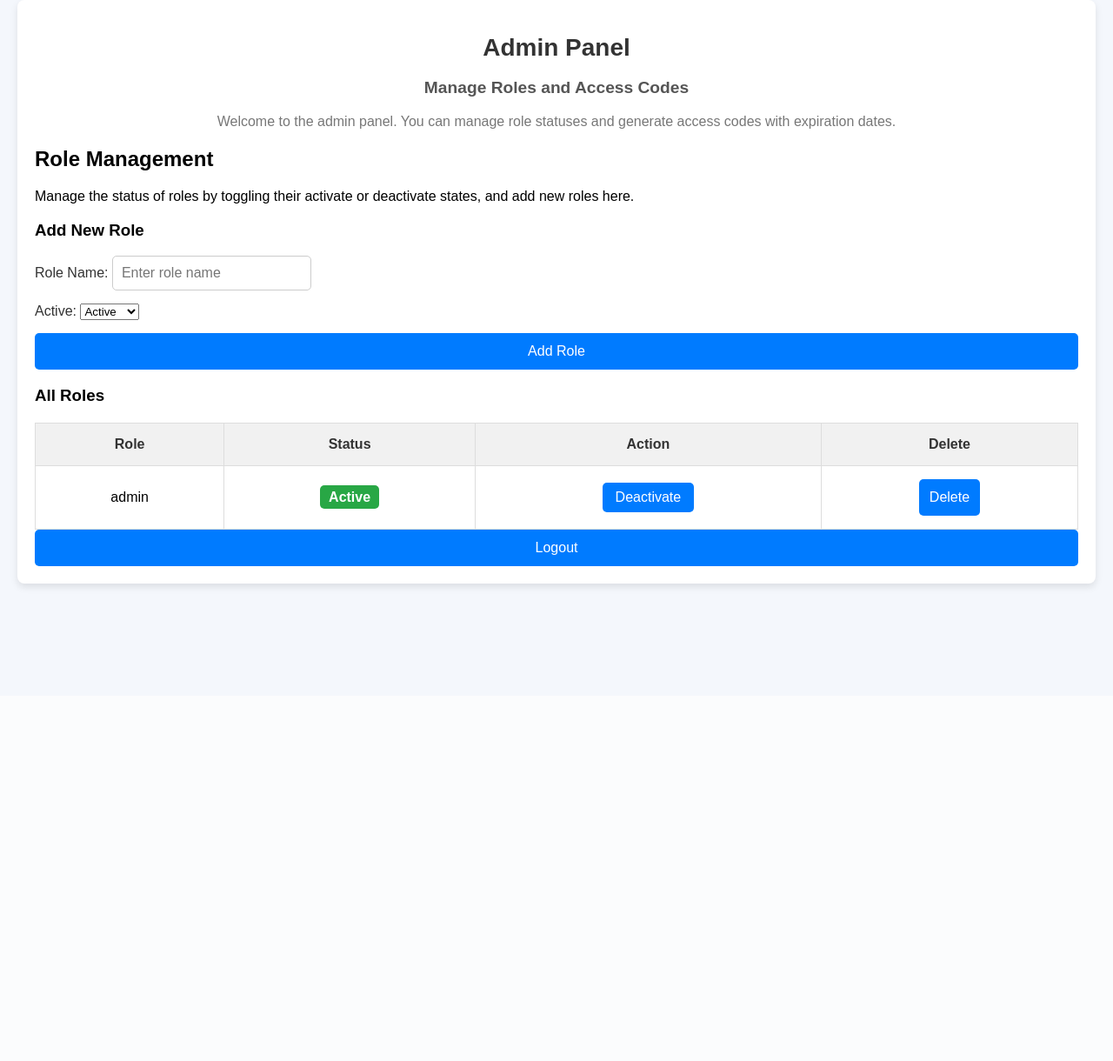
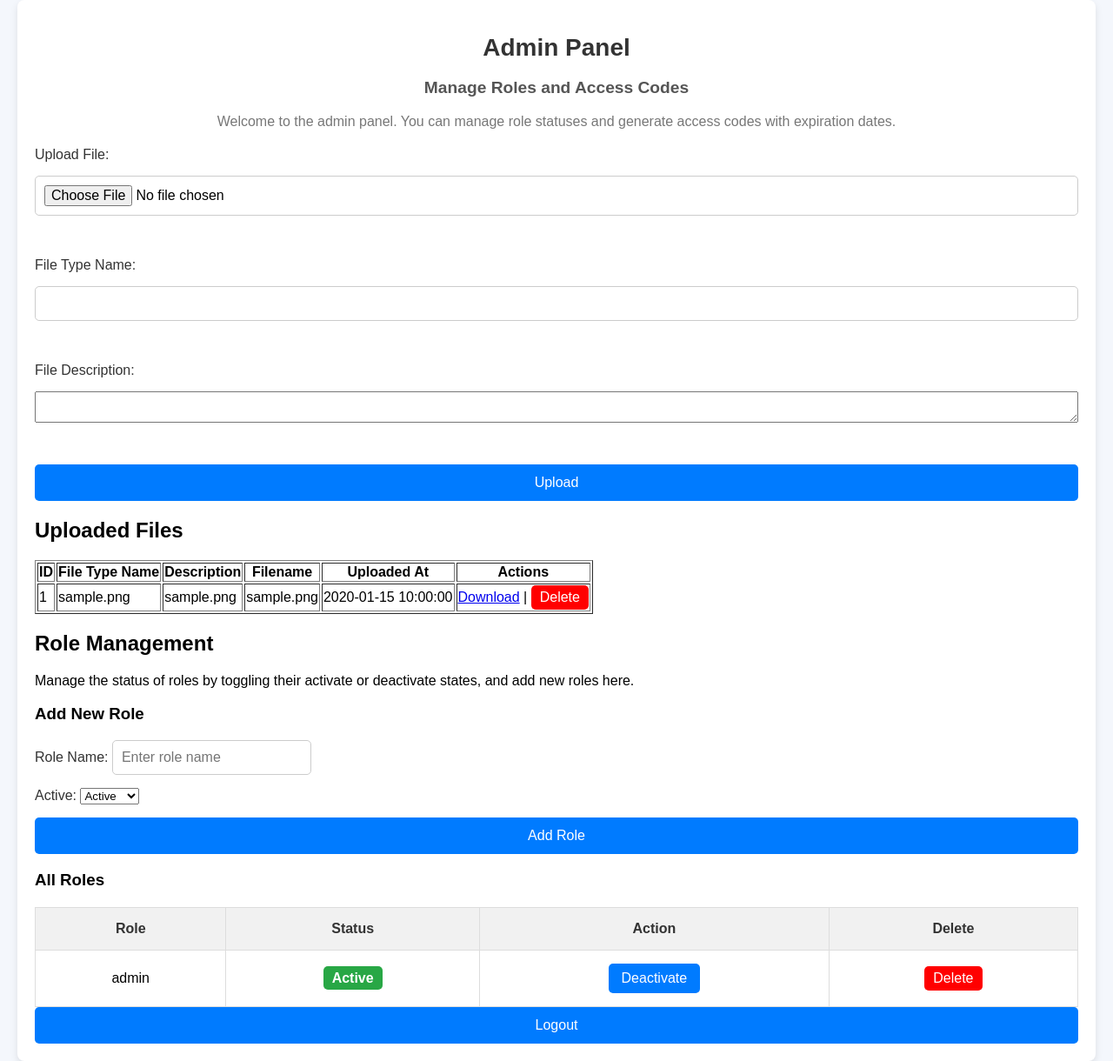
Before and after one commit to bentab1/Flask_web_app, a Flask app: template templates/admin_panel.html in a window 1280 px wide. Shown: the whole page at 87% size. Before the commit the page ends 678 px from the top, so only its background shows below. Run offline with Flask 3, Linux system fonts and the light colour scheme; the template is opened without the code that fills it: values that come from a table or form of the project are taken from there, others are empty; tables that the repository leaves empty hold one stand-in row (values such as "Sample post").

Commit message:
commit
added Download

```diff
--- a/app.py
+++ b/app.py
@@ -3,6 +3,10 @@ from flask_sqlalchemy import SQLAlchemy
 from dotenv import load_dotenv
 import os
 import pytz
+from flask import send_from_directory, current_app
+from flask_wtf import FlaskForm
+from wtforms import FileField, StringField, TextAreaField, SubmitField
+from wtforms.validators import DataRequired
 from werkzeug.utils import secure_filename
 from flask_migrate import Migrate
 from werkzeug.exceptions import RequestEntityTooLarge
@@ -10,6 +14,7 @@ from functools import wraps
 from datetime import datetime, timedelta
 import random
 import string
+import re
 
 # Initialize Flask app
 app = Flask(__name__)
@@ -28,8 +33,14 @@ app.config['ALLOWED_EXTENSIONS'] = {'pdf', 'doc', 'docx'}
 
 # Set maximum content length (2MB)
 app.config['MAX_CONTENT_LENGTH'] = 2 * 1024 * 1024  # 2MB limit
+
+# Configure your upload folder
+app.config['UPLOAD_FOLDER'] = 'static/job_description_files'  # Update this path to where you want to store the uploaded files
+app.config['ALLOWED_EXTENSIONS'] = {'pdf'}  # Only allow PDF files
+app.config['MAX_CONTENT_LENGTH'] = 16 * 1024 * 1024  # 16MB limit for file uploads
+
+
 # Set session lifetime (optional, ensures consistency)
-
 app.config['PERMANENT_SESSION_LIFETIME'] = timedelta(seconds=20)
 # Secret key for session management (flash messages)
 app.secret_key = os.getenv('FLASK_SECRET_KEY', 'your_default_secret_key')
@@ -45,6 +56,24 @@ nigerian_tz = pytz.timezone('Africa/Lagos')
 
 # Default status values (These can be updated by admin in the backend)
 FORM_OPEN = True  # True if form is open, False if closed
+
+
+# Define the form
+class FileUploadForm(FlaskForm):
+    file = FileField('Upload File', validators=[DataRequired()])
+    file_type_name = StringField('File Type Name', validators=[DataRequired()])
+    file_description = TextAreaField('File Description', validators=[DataRequired()])
+    submit = SubmitField('Upload')
+
+
+class File(db.Model):
+    id = db.Column(db.Integer, primary_key=True)
+    file_type_name = db.Column(db.String(100), nullable=False)  # Name of the file type
+    file_description = db.Column(db.Text, nullable=False)  # Description of the file
+    filename = db.Column(db.String(200), nullable=False)  # Actual file path/name
+    uploaded_at = db.Column(db.DateTime, default=datetime.utcnow)  # Timestamp for upload
+
+
 class RoleStatus(db.Model):
     __tablename__ = 'role_status'
 
@@ -84,6 +113,7 @@ class Applicants(db.Model):
     phone = db.Column(db.String(20), nullable=False)
     email = db.Column(db.String(120), nullable=False)
     address = db.Column(db.Text, nullable=False)
+    salary_expectation = db.Column(db.Text, nullable=False)  # if you need it to store strings like "$50,000"
     occupation = db.Column(db.String(100), nullable=False)
     cv_file = db.Column(db.String(200), nullable=False)
     cover_letter_file = db.Column(db.String(200), nullable=False)
@@ -93,6 +123,10 @@ class Applicants(db.Model):
     def __repr__(self):
         return f'<Applicants {self.name}>'
 
+
+# Helper function to check allowed file extension
+def allowed_file(filename):
+    return '.' in filename and filename.rsplit('.', 1)[1].lower() in app.config['ALLOWED_EXTENSIONS']
 
 # Helper function to check allowed file types
 def allowed_file(filename):
@@ -167,6 +201,14 @@ def index():
     return render_template('index.html', error_message=error_message, role=role, active_roles=active_roles)
 
 
+      #to route the job description
+@app.route('/job-descriptions')
+def job_descriptions():
+    # Fetch all uploaded files from the database
+    files = File.query.all()
+    return render_template('job_descriptions.html', files=files)
+
+
 # Route to handle form submission
 @app.route('/submit', methods=['POST'])
 def submit():
@@ -185,6 +227,7 @@ def submit():
         flash("This role is closed, please check back some other time.", "danger")
         return redirect(url_for('index'))
 
+
     # Collect other form data
     name = request.form.get('name')
     phone = request.form.get('phone')
@@ -193,6 +236,7 @@ def submit():
     country_code = request.form.get('countryCode')
     state_province= request.form.get('state_province', None)  # Capture state/province field
     occupation = request.form.get('occupation')
+    salary_expectation = request.form.get('salary_expectation',None)
     country = request.form.get('country')  # Capture country field
     state = request.form.get('state', None)
     city = request.form.get('city')
@@ -251,6 +295,14 @@ def submit():
         flash("You have already applied for this role! Thank you!.", "danger")
         return redirect(url_for('index', already_applied=True))
 
+        # Clean the salary input by removing non-numeric characters
+    salary_expectation = re.sub(r'[^\d.]', '', salary_expectation)
+
+    # Try to convert the salary to a float, default to 0.0 if conversion fails
+    try:
+        salary_expectation = float(salary_expectation)
+    except ValueError:
+        salary_expectation = 0.0  # In case the value is not a valid number
     # Create new applicant and save to the database
     new_applicant = Applicants(
         role=role,  # Added role/job field
@@ -265,6 +317,7 @@ def submit():
         email=email,
         address=address,
         occupation=occupation,
+        salary_expectation=salary_expectation,
         cv_file=cv_path,
         cover_letter_file=cover_letter_path
     )
@@ -277,42 +330,122 @@ def submit():
     # Redirect to the home page with success message
     return redirect(url_for('index', success=True))
 
-
-# Admin route to admin panel
+# Your existing route for the admin panel
 @app.route('/admin', methods=['GET', 'POST'])
 @admin_required  # Assuming you have an admin_required decorator to protect the admin panel
 def admin_panel():
     FORM_OPEN = 'form_open' in request.form
 
     if request.method == 'POST':
+        # Handle file upload if a file is submitted
+        if 'file' in request.files:
+            file = request.files.get('file')
+            file_type_name = request.form.get('file_type_name', 'Untitled')
+            file_description = request.form.get('file_description', '')
+
+            if file and file_type_name and file_description:
+                # Check if the file is a PDF
+                if not file.filename.endswith('.pdf'):
+                    flash('Invalid file type! Please upload a PDF file.', 'danger')
+
+
+                # Check if a file with the same name or description already exists
+                existing_file = File.query.filter(
+                    (File.file_type_name == file_type_name)
+                ).first()
+
+                if existing_file:
+                    # Render error message if a duplicate is found
+                    flash('This file has already been uploaded. Please choose another file.', 'danger')
+                else:
+                    # Create a unique path for storing the job description file
+                    job_desc_folder = os.path.join(app.config['UPLOAD_FOLDER'], 'job_descriptions')
+                    if not os.path.exists(job_desc_folder):
+                        os.makedirs(job_desc_folder)
+
+                    filename = secure_filename(file.filename)
+                    file_path = os.path.join(job_desc_folder, filename)
+                    file.save(file_path)
+
+                    # Save metadata to the database
+                    new_file = File(
+                        file_type_name=file_type_name,
+                        file_description=file_description,
+                        filename=filename
+                    )
+                    db.session.add(new_file)
+                    db.session.commit()
+                    flash('File uploaded successfully!', 'success')
+            else:
+                flash('Please provide a file, file type name, and description.', 'danger')
+
         # Update role statuses in the database
         for role in request.form:
-            if role != 'form_open':  # Skip form_open field
-                # Check if the role exists in the database
+            if role != 'form_open' and role not in ['file_type_name', 'file_description', 'file']:  # Skip irrelevant fields
                 role_status = RoleStatus.query.filter_by(role_name=role).first()
 
                 if role_status:
-                    # Toggle the status: set it to True if role is in the form (checked), False otherwise
-                    role_status.is_active = True if role in request.form else False
+                    # Toggle the status
+                    role_status.is_active = role in request.form
                 else:
-                    # If the role does not exist in the database, create a new role and set its active status based on the form
-                    new_role_status = RoleStatus(role_name=role, is_active=True if role in request.form else False)
+                    # Create new role if it doesn't exist
+                    new_role_status = RoleStatus(role_name=role, is_active=(role in request.form))
                     db.session.add(new_role_status)
 
-        # Commit all changes to the database after the loop
+        # Commit all changes to the database
         db.session.commit()
-
-        # Flash a success message
         flash('Settings updated successfully!', 'success')
 
-        # Redirect to the admin panel
+        # Redirect to avoid form resubmission
         return redirect(url_for('admin_panel'))
 
-    # Fetch all roles from the database, sorted by role_name (or any other column you prefer)
-    roles = RoleStatus.query.order_by(RoleStatus.role_name).all()  # Sorted by role_name
+    # Fetch all roles and access codes for display
+    roles = RoleStatus.query.order_by(RoleStatus.role_name).all()
     all_codes = AccessCode.query.order_by(AccessCode.created_at.desc()).limit(2).all()
 
-    return render_template('admin_panel.html', form_open=FORM_OPEN, roles=roles, all_codes=all_codes)
+    # Fetch all uploaded files for display
+    files = File.query.all()
+
+    return render_template('admin_panel.html', form_open=FORM_OPEN, roles=roles, all_codes=all_codes, files=files)
+
+
+# Define the download_file route here
+@app.route('/uploads/<filename>')
+def download_file(filename):
+    # Define the folder where your job description files are stored
+    job_desc_folder = os.path.join(current_app.config['UPLOAD_FOLDER'], 'job_descriptions')
+
+    # Ensure the file exists before serving it
+    try:
+        return send_from_directory(job_desc_folder, filename)
+    except FileNotFoundError:
+        flash("File not found.", "danger")
+        return redirect(url_for('admin_panel'))
+
+
+    #Define delete route
+@app.route('/delete_file/<int:file_id>', methods=['POST'])
+def delete_file(file_id):
+    # Get the file from the database by ID
+    file_to_delete = File.query.get(file_id)
+
+    if file_to_delete:
+        # Delete the file from the file system
+        job_desc_folder = os.path.join(current_app.config['UPLOAD_FOLDER'], 'job_descriptions')
+        file_path = os.path.join(job_desc_folder, file_to_delete.filename)
+
+        try:
+            os.remove(file_path)  # Remove the file from the server
+            db.session.delete(file_to_delete)  # Remove the file entry from the database
+            db.session.commit()
+            flash('File deleted successfully!', 'success')
+        except FileNotFoundError:
+            flash('File not found on the server.', 'danger')
+            return redirect(url_for('admin_panel'))
+    else:
+        flash('File not found in the database.', 'danger')
+
+    return redirect(url_for('admin_panel'))
 
 
 
@@ -435,7 +568,7 @@ def check_session_timeout():
         # Ensure both datetimes are naive or aware
         now = datetime.now().astimezone(last_activity.tzinfo) if last_activity.tzinfo else datetime.now()
 
-        if (now - last_activity).total_seconds() > 30:  # 15 seconds timeout
+        if (now - last_activity).total_seconds() > 120:  # 15 seconds timeout
             session.clear()  # Clear the entire session to avoid residual data
             flash("Session timed out due to inactivity. Please log in again.", "danger")
             return redirect(url_for('login'))  # Redirect to login page
--- a/templates/admin_panel.html
+++ b/templates/admin_panel.html
@@ -62,6 +62,58 @@
       </section>
     {% endif %}
 
+    <form method="POST" enctype="multipart/form-data">
+      <!-- CSRF token included here -->
+
+      <label for="file">Upload File:</label>
+      <input type="file" name="file" id="file" required><br>
+
+      <label for="file_type_name">File Type Name:</label>
+      <input type="text" name="file_type_name" id="file_type_name" required><br>
+
+      <label for="file_description">File Description:</label>
+      <textarea name="file_description" id="file_description" required></textarea><br>
+
+      <button type="submit">Upload</button>
+  </form>
+
+ <!-- file upload and delete -->
+ <h2>Uploaded Files</h2>
+ <table border="1">
+     <thead>
+         <tr>
+             <th>ID</th>
+             <th>File Type Name</th>
+             <th>Description</th>
+             <th>Filename</th>
+             <th>Uploaded At</th>
+             <th>Actions</th>
+         </tr>
+     </thead>
+     <tbody>
+         {% for file in files %}
+         <tr>
+             <td>{{ file.id }}</td>
+             <td>{{ file.file_type_name }}</td>
+             <td>{{ file.file_description }}</td>
+             <td>{{ file.filename }}</td>
+             <td>{{ file.uploaded_at }}</td>
+             <td>
+                 <a href="{{ url_for('download_file', filename=file.filename) }}">Download</a> |
+                 <!-- Form to trigger DELETE request -->
+                 <form action="{{ url_for('delete_file', file_id=file.id) }}" method="POST" style="display:inline;">
+                  <input type="submit" value="Delete" onclick="return confirm('Are you sure you want to delete this file?');" style="color: white; background-color: red; border: none; padding: 5px 10px; cursor: pointer;">
+              </form>
+
+             </td>
+         </tr>
+         {% endfor %}
+     </tbody>
+ </table>
+
+
+
+
     <!-- Role Management Section -->
     <section class="role-management">
       <h2>Role Management</h2>
@@ -120,8 +172,8 @@
                 <td>
                   <!-- Delete Role Form -->
                   <form action="{{ url_for('remove_role', role_id=role.id) }}" method="POST" onsubmit="return confirm('Are you sure you want to remove this role?');" style="display:inline;">
-                    <button type="submit" class="delete-btn">Delete</button>
-                  </form>
+                    <button type="submit" style="color: white; background-color: red; border: none; padding: 5px 10px; cursor: pointer;">Delete</button>
+                </form>
                 </td>
               </tr>
             {% endfor %}
```
Also changed, not shown: templates/index.html (+32 -3 lines), templates/job_descriptions.html (added, +143 -0 lines), 12 other files.
